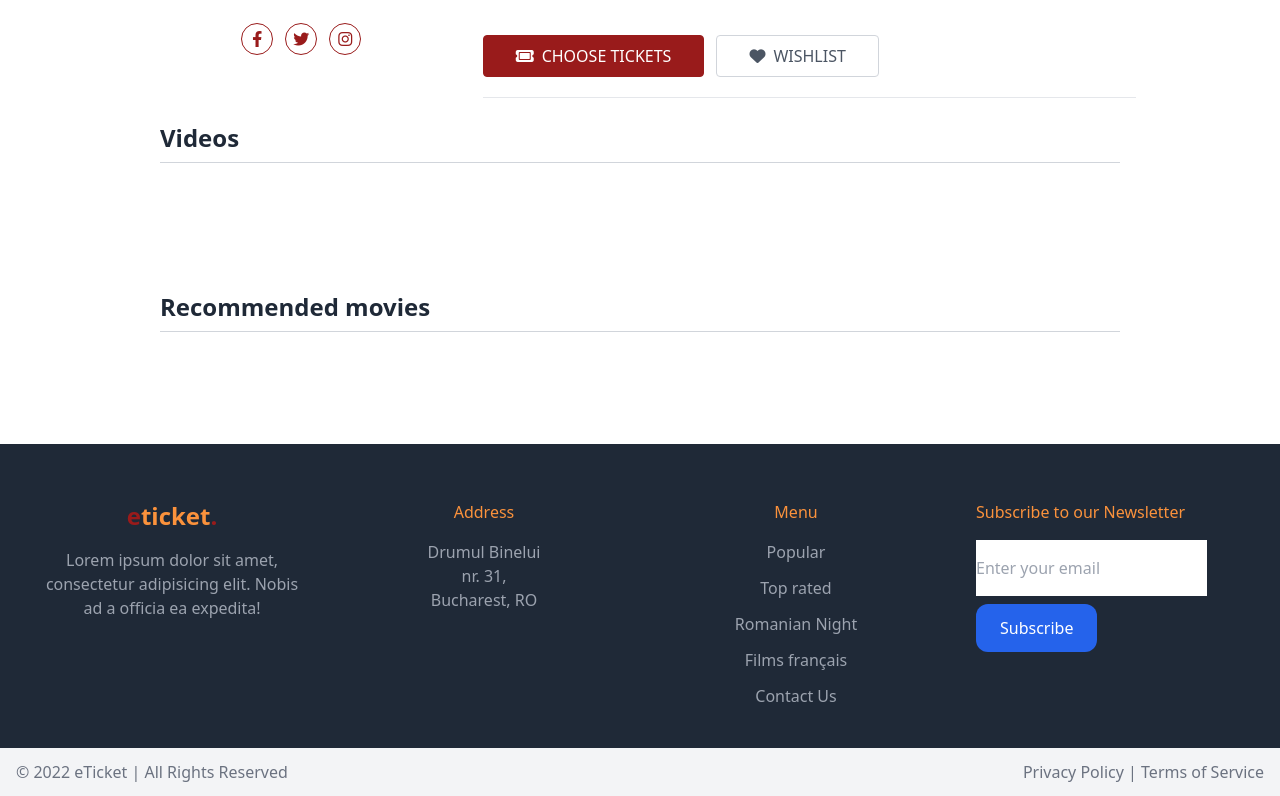
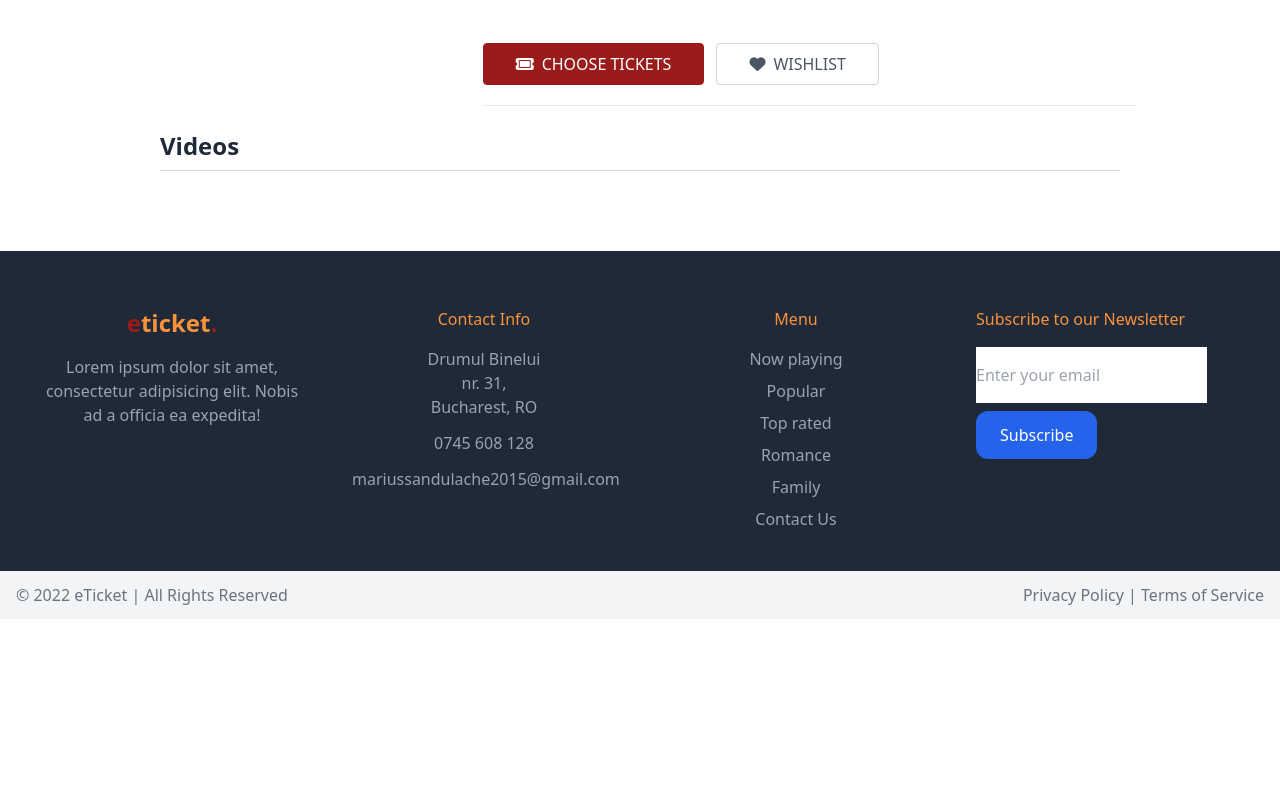
Before and after one commit to msandulache/eticket_noiembrie_2023, a Symfony app: template app/templates/movie/show.html.twig in a window 1280 px wide. Shown: the part 455-1251 px from the top of the page. After the commit the page ends 1060 px from the top, so only its background shows below. Run offline with Twig, Linux system fonts and the light colour scheme; the template is opened without the code that fills it, so the values that code supplies are empty; some libraries are stand-ins or nearby versions.

Commit message:
movie page modifications

```diff
--- a/app/src/Controller/Admin/DashboardController.php
+++ b/app/src/Controller/Admin/DashboardController.php
@@ -17,7 +17,7 @@ class DashboardController extends AbstractDashboardController
     public function index(): Response
     {
         //return parent::index();
-        return $this->render('admin/index.html.twig');
+        return $this->render('admin/list.html.twig');
         // Option 1. You can make your dashboard redirect to some common page of your backend
         //
         // $adminUrlGenerator = $this->container->get(AdminUrlGenerator::class);
--- a/app/src/Controller/GenreController.php
+++ b/app/src/Controller/GenreController.php
@@ -12,7 +12,7 @@ class GenreController extends AbstractController
     #[Route('/genre', name: 'app_genre')]
     public function index(GenreRepository $genreRepository): Response
     {
-        return $this->render('genre/index.html.twig', [
+        return $this->render('genre/list.html.twig', [
             'genres' => $genreRepository->findAll(),
         ]);
     }
--- a/app/templates/base.html.twig
+++ b/app/templates/base.html.twig
@@ -121,38 +121,36 @@
                         <a href="/" class="py-4 px-2 text-white hover:text-secondary transition duration-300">Home</a>
                     {% endif %}
 
-                    {% if app.request.pathinfo == '/category/popular' %}
-                        <a href="/category/popular"
+                    {% if app.request.pathinfo == '/popular' %}
+                        <a href="/popular"
                            class="py-4 px-2 text-secondary border-b-2 border-secondary font-semibold">Popular</a>
                     {% else %}
-                        <a href="/category/popular"
+                        <a href="/popular"
                            class="py-4 px-2 text-white hover:text-secondary transition duration-300">Popular</a>
                     {% endif %}
 
-                    {% if app.request.pathinfo == '/category/top-rated' %}
-                        <a href="/category/top-rated"
+                    {% if app.request.pathinfo == '/top-rated' %}
+                        <a href="/top-rated"
                            class="py-4 px-2 text-secondary border-b-2 border-secondary font-semibold">Top Rated</a>
                     {% else %}
-                        <a href="/category/top-rated"
+                        <a href="/top-rated"
                            class="py-4 px-2 text-white hover:text-secondary transition duration-300">Top Rated</a>
                     {% endif %}
 
-                    {% if app.request.pathinfo == '/category/romanian-night' %}
-                        <a href="/category/romanian-night"
-                           class="py-4 px-2 text-secondary border-b-2 border-secondary font-semibold">Romanian
-                            Night</a>
+                    {% if app.request.pathinfo == '/romance' %}
+                        <a href="/romance"
+                           class="py-4 px-2 text-secondary border-b-2 border-secondary font-semibold">Romance</a>
                     {% else %}
-                        <a href="/category/romanian-night"
-                           class="py-4 px-2 text-white hover:text-secondary transition duration-300">Romanian Night</a>
+                        <a href="/romance"
+                           class="py-4 px-2 text-white hover:text-secondary transition duration-300">Romance</a>
                     {% endif %}
 
-                    {% if app.request.pathinfo == '/category/films-francais' %}
-                        <a href="/category/films-francais"
-                           class="py-4 px-2 text-secondary border-b-2 border-secondary font-semibold">Films
-                            français</a>
+                    {% if app.request.pathinfo == '/family' %}
+                        <a href="/family"
+                           class="py-4 px-2 text-secondary border-b-2 border-secondary font-semibold">Family</a>
                     {% else %}
-                        <a href="/category/films-francais"
-                           class="py-4 px-2 text-white hover:text-secondary transition duration-300">Films français</a>
+                        <a href="/family"
+                           class="py-4 px-2 text-white hover:text-secondary transition duration-300">Family</a>
                     {% endif %}
 
                     {% if app.request.pathinfo == '/contact' %}
@@ -235,21 +233,28 @@
             </div>
         </div>
         <div class="text-center">
-            <div class="mt-4 mb-2 font-medium xl:mb-4 text-secondary">Address</div>
-            <div class="text-gray-400">
+            <div class="mt-4 mb-2 font-medium xl:mb-4 text-secondary">Contact Info</div>
+            <div class="mb-3 text-gray-400">
                 Drumul Binelui <br/>
                 nr. 31, <br/>
                 Bucharest, RO
+            </div>
+            <div class="mb-3 text-gray-400">
+                0745 608 128
+            </div>
+            <div class="mb-3 text-gray-400">
+                mariussandulache2015@gmail.com
             </div>
         </div>
         <div class="text-center">
             <div class="mt-4 mb-2 font-medium xl:mb-4 text-secondary">Menu</div>
             <nav aria-label="Footer Navigation" class="text-gray-400">
-                <ul class="space-y-3">
-                    <li><a class="hover:text-white" href="/category/97">Popular</a></li>
-                    <li><a class="hover:text-white" href="#">Top rated</a></li>
-                    <li><a class="hover:text-white" href="/category/98">Romanian Night</a></li>
-                    <li><a class="hover:text-white" href="/category/99">Films français</a></li>
+                <ul class="space-y-2">
+                    <li><a class="hover:text-white" href="/now-playing">Now playing</a></li>
+                    <li><a class="hover:text-white" href="/popular">Popular</a></li>
+                    <li><a class="hover:text-white" href="/top-rated">Top rated</a></li>
+                    <li><a class="hover:text-white" href="/romance">Romance</a></li>
+                    <li><a class="hover:text-white" href="/family">Family</a></li>
                     <li><a class="hover:text-white" href="/contact">Contact Us</a></li>
                 </ul>
             </nav>
@@ -278,6 +283,52 @@
     </div>
 </footer>
 
+<!-- Back to top button -->
+<button
+        type="button"
+        data-te-ripple-init
+        data-te-ripple-color="light"
+        class="!fixed bottom-5 right-5 hidden rounded-full bg-primary p-3 text-xs font-medium uppercase leading-tight text-white shadow-md transition duration-150 ease-in-out hover:bg-primary hover:shadow-lg focus:bg-primary focus:shadow-lg focus:outline-none focus:ring-0 active:bg-primary active:shadow-lg"
+        id="btn-back-to-top">
+    <svg
+            aria-hidden="true"
+            focusable="false"
+            data-prefix="fas"
+            class="h-4 w-4"
+            role="img"
+            xmlns="http://www.w3.org/2000/svg"
+            viewBox="0 0 448 512">
+        <path
+                fill="currentColor"
+                d="M34.9 289.5l-22.2-22.2c-9.4-9.4-9.4-24.6 0-33.9L207 39c9.4-9.4 24.6-9.4 33.9 0l194.3 194.3c9.4 9.4 9.4 24.6 0 33.9L413 289.4c-9.5 9.5-25 9.3-34.3-.4L264 168.6V456c0 13.3-10.7 24-24 24h-32c-13.3 0-24-10.7-24-24V168.6L69.2 289.1c-9.3 9.8-24.8 10-34.3.4z"></path>
+    </svg>
+</button>
+
+<script>
+    // Get the button
+    const mybutton = document.getElementById("btn-back-to-top");
+
+    // When the user scrolls down 20px from the top of the document, show the button
+
+    const scrollFunction = () => {
+        if (
+            document.body.scrollTop > 20 ||
+            document.documentElement.scrollTop > 20
+        ) {
+            mybutton.classList.remove("hidden");
+        } else {
+            mybutton.classList.add("hidden");
+        }
+    };
+    const backToTop = () => {
+        window.scrollTo({ top: 0, behavior: "smooth" });
+    };
+
+    // When the user clicks on the button, scroll to the top of the document
+    mybutton.addEventListener("click", backToTop);
+
+    window.addEventListener("scroll", scrollFunction);
+</script>
 </body>
 
 </html>
--- a/app/templates/category/index.html.twig
+++ b/app/templates/movie/list.html.twig
@@ -1,11 +1,11 @@
 {% extends 'base.html.twig' %}
 
-{% block title %}{{ categoryName }}{% endblock %}
+{% block title %}{{ title }}{% endblock %}
 
 {% block body %}
     <section id="top-rated">
         <div class="mx-auto grid max-w-screen-lg justify-left px-4  ">
-            <p class="mt-12 text-2xl font-semibold text-gray-800">{{ categoryName }}</p>
+            <p class="mt-12 text-2xl font-semibold text-gray-800">{{ title }}</p>
             <hr class="mt-2 mb-12 border-t border-gray-300"/>
         </div>
 
--- a/app/templates/movie/show.html.twig
+++ b/app/templates/movie/show.html.twig
@@ -1,6 +1,6 @@
 {% extends 'base.html.twig' %}
 
-{% block title %}{{ movie.title }}{% endblock %}
+{% block title %}{{ movie['title'] }}{% endblock %}
 
 {% block body %}
 
@@ -9,17 +9,17 @@
         <!-- product-detail -->
         <div class="container grid grid-cols-3 gap-6">
             <div>
-                <img src="https://image.tmdb.org/t/p/w500/{{ movie.posterPath }}" alt="product" class="w-full">
+                <img src="{{ movie['poster_path'] }}" alt="product" class="w-full">
                 <div class="flex justify-center gap-3 mt-6">
-                    <a target="_blank" href="https://www.facebook.com/{{ externalIds['facebook_id'] }}"
+                    <a target="_blank" href="https://www.facebook.com/{{ movie['externalIds']['facebook_id'] }}"
                        class="text-primary hover:text-white hover:bg-primary h-8 w-8 rounded-full border border-primary flex items-center justify-center">
                         <i class="fa-brands fa-facebook-f"></i>
                     </a>
-                    <a target="_blank" href="https://twitter.com/{{ externalIds['twitter_id'] }}"
+                    <a target="_blank" href="https://twitter.com/{{ movie['externalIds']['twitter_id'] }}"
                        class="text-primary hover:text-white hover:bg-primary h-8 w-8 rounded-full border border-primary flex items-center justify-center">
                         <i class="fa-brands fa-twitter"></i>
                     </a>
-                    <a target="_blank" href="https://www.instagram.com/{{ externalIds['instagram_id'] }}"
+                    <a target="_blank" href="https://www.instagram.com/{{ movie['externalIds']['instagram_id'] }}"
                        class="text-primary hover:text-white hover:bg-primary h-8 w-8 rounded-full border border-primary flex items-center justify-center">
                         <i class="fa-brands fa-instagram"></i>
                     </a>
@@ -27,7 +27,9 @@
             </div>
 
             <div class="col-span-2">
-                <h2 class="text-4xl font-medium uppercase mb-6">{{ movie.title }}</h2>
+                <h2 class="text-4xl font-medium uppercase mb-6">{{ movie['title'] }}</h2>
+
+                <p class="text-gray-600 italic ">{{ movie['tagline'] }}</p>
 
                 <div class="flex gap-0.5">
                     <svg class="h-8 w-8 shrink-0 fill-amber-400" viewBox="0 0 256 256">
@@ -89,42 +91,54 @@
                         <span><i class="fa-solid fa-star"></i></span>
                         <span><i class="fa-solid fa-star"></i></span>
                     </div>
-                    <div class="text-xs text-gray-500 ml-3">({{ movie.voteCount }} votes)</div>
+                    <div class="text-xs text-gray-500 ml-3">({{ movie['vote_count'] }} votes)</div>
                 </div>
                 <div class="space-y-2">
 
                     <p class="space-x-1">
-                        {% for genre in genres %}
+                        {% for genre in movie['genres'] %}
                             <span class="text-primary font-semibold inline-flex items-center justify-center rounded-md px-2 py-1 text-xs font-medium border border-primary ">{{ genre.name }}</span>
                         {% endfor %}
                     </p>
                     <p class="space-x-2">
                         <span class="text-gray-800 font-semibold">Release date: </span>
-                        <span class="text-gray-600">{{ movie.releaseDate | date('d.m.Y') }}</span>
+                        <span class="text-gray-600">{{ movie['release_date'] | date('d.m.Y') }}</span>
                     </p>
 
                     <p class="space-x-1">
-                        <span class="text-gray-800 font-semibold">Actors: </span>
-                        {% for actor in cast %}
-                            <span class="text-gray-600 text-sm"><img src="https://image.tmdb.org/t/p/original/{{ actor['profile_path'] }}" alt="product" class="inline object-cover w-8 h-8 rounded-full"> {{ actor['name'] }}{% if not loop.last %},{% endif %}</span>
+                        <span class="text-gray-800 font-semibold">Cast: </span>
+                    </p>
+                    <div class="flex -space-x-1 ">
+                        {% for actor in movie['cast'] %}
+                            <div class="group relative cursor-pointer py-2">
+                                <div class="absolute invisible bottom-7 group-hover:visible w-40 bg-white text-black px-4 mb-3 py-2 text-sm rounded-md">
+                                    <p class=" leading-2 text-gray-600 pt-2 pb-2">{{ actor['name'] }}</p>
+                                    <svg class="absolute z-10  bottom-[-10px] " width="16" height="10" viewBox="0 0 16 10" fill="none" xmlns="http://www.w3.org/2000/svg">
+                                        <path d="M8 10L0 0L16 1.41326e-06L8 10Z" fill="white"/>
+                                    </svg>
+                                </div>
+                                <img class="inline object-cover w-12 h-12 rounded-full ring-2 ring-white" src="https://image.tmdb.org/t/p/original/{{ actor['profile_path'] }}" alt="">
+                            </div>
                         {% endfor %}
-                    </p>
-                </div>
-
-                <p class="mt-6 text-gray-600 leading-relaxed">{{ movie.overview }}</p>
+                    </div>
 
 
 
+                </div>
+
+
+                <p class="mt-6 text-gray-600 leading-relaxed">{{ movie['overview'] }}</p>
+
                 <p class="mt-6">
-                    {% for keyword in keywords %}
-                        <span class="rounded-md px-2 py-1 text-xs font-medium text-gray-600 border border-gray-600 inline-flex items-center justify-center">{{ keyword }}</span>
+                    {% for keyword in movie['keywords'] %}
+                        <span class="rounded-md px-2 py-1 text-xs font-medium text-gray-600 border border-gray-600 inline-flex items-center justify-center">{{ keyword['name'] }}</span>
                     {% endfor %}
                 </p>
 
 
 
                 <div class="flex items-baseline mb-1 space-x-2 font-roboto mt-4">
-                    <p class="text-3xl text-primary font-semibold">${{ movie.price }}</p>
+                    <p class="text-3xl text-primary font-semibold">$77</p>
                     <p class="text-2xl text-gray-400 line-through">$55.00</p>
                 </div>
 
@@ -147,8 +161,8 @@
                 <p class="mt-6 text-2xl font-semibold text-gray-800">Videos</p>
                 <hr class="mt-2 mb-4 border-t border-gray-300">
                 <div class="grid grid-cols-3 gap-6">
-                    {% for video in videos %}
-                        <iframe src="https://www.youtube.com/embed/{{ video }}" title="YouTube video player"
+                    {% for video in movie['videos'] %}
+                        <iframe src="https://www.youtube.com/embed/{{ video['key'] }}" title="YouTube video player"
                                 allow="accelerometer; autoplay; clipboard-write; encrypted-media; gyroscope; picture-in-picture; web-share"
                                 allowfullscreen></iframe>
                     {% endfor %}
@@ -159,48 +173,6 @@
         </div>
         <!-- ./videos -->
 
-        <!-- related product -->
-        <div class="container pb-16">
-            <div class="mx-auto grid max-w-screen-lg justify-left px-4  ">
-                <p class="mt-12 text-2xl font-semibold text-gray-800">Recommended movies</p>
-                <hr class="mt-2 mb-12 border-t border-gray-300">
-            </div>
-            <div class="grid grid-cols-4 gap-6">
-                {% for movie in recommendedMovies %}
-                    <article class="rounded-xl bg-white p-3 shadow-lg hover:shadow-xl">
-                        <a href="/movie/{{ movie['id'] }}">
-                            <div class="relative flex items-end overflow-hidden rounded-xl">
-                                <img src="https://image.tmdb.org/t/p/w300/{{ movie['backdrop_path'] }}"
-                                     alt="Hotel Photo"/>
-                                <div class="absolute bottom-3 left-3 inline-flex items-center rounded-lg bg-white p-2 shadow-md">
-                                    <svg xmlns="http://www.w3.org/2000/svg" class="h-5 w-5 text-secondary"
-                                         viewBox="0 0 20 20"
-                                         fill="currentColor">
-                                        <path d="M9.049 2.927c.3-.921 1.603-.921 1.902 0l1.07 3.292a1 1 0 00.95.69h3.462c.969 0 1.371 1.24.588 1.81l-2.8 2.034a1 1 0 00-.364 1.118l1.07 3.292c.3.921-.755 1.688-1.54 1.118l-2.8-2.034a1 1 0 00-1.175 0l-2.8 2.034c-.784.57-1.838-.197-1.539-1.118l1.07-3.292a1 1 0 00-.364-1.118L2.98 8.72c-.783-.57-.38-1.81.588-1.81h3.461a1 1 0 00.951-.69l1.07-3.292z"/>
-                                    </svg>
-                                    <span class="text-slate-400 ml-1 text-sm">{{ movie['vote_average'] | number_format(1) }}</span>
-                                </div>
-                            </div>
-
-                            <div class="mt-1 p-2">
-                                <h2 class="text-slate-700">{{ movie['original_title'] }}</h2>
-                                <p class="text-slate-400 mt-1 text-sm">Thriller, Drama</p>
-
-                                <div class="flex items-center justify-between py-2">
-                                    <p>
-                                        <span class="text-xl font-bold text-primary">$1.2</span>
-                                    </p>
-                                    <a href="#"
-                                       class="bg-secondary flex items-center justify-center rounded-full px-5 py-1.5 text-center text-sm font-medium text-primary hover:bg-slate-200 hover:text-slate-700">
-                                        View details</a>
-                                </div>
-                            </div>
-                        </a>
-                    </article>
-                {% endfor %}
-            </div>
-        </div>
-        <!-- ./related product -->
     </div>
 
 {% endblock %}
```
Also changed, not shown: app/src/Api/TheMovieDataBase.php (+71 -6 lines), app/src/Controller/CategoryController.php (+4 -4 lines), app/src/Controller/MovieController.php (+47 -124 lines).
